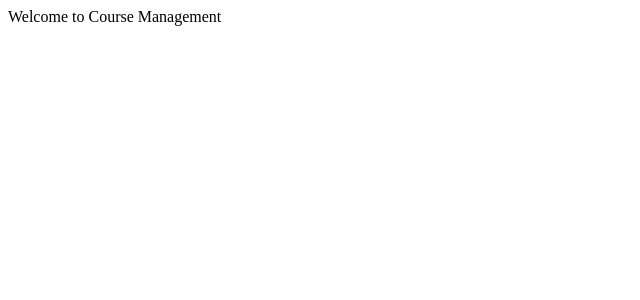
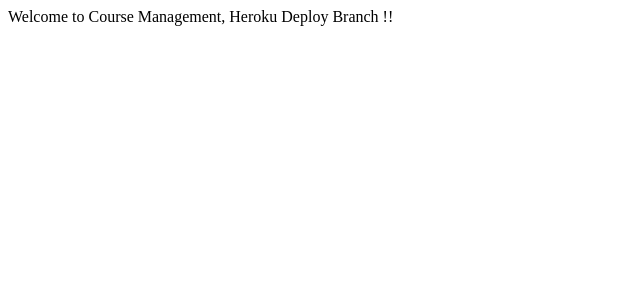
Before and after one commit to verma-rahul/CourseManagement-React, a React (Create React App) app: page / in a window 1280 px wide. Shown: the top 300 px of the page, without its empty margins (0-640 px from the left). Built offline with nearby package versions, Linux system fonts and the light colour scheme.

Commit message:
folder structure change and deployeon heroku deploy branch

```diff
--- a/src/App.js
+++ b/src/Components/App/App.js
@@ -5,7 +5,7 @@
   render() {
     return (
       <div>
-      Welcome to Course Management
+      Welcome to Course Management, Heroku Deploy Branch !!
       </div>
     );
   }
--- a/src/index.js
+++ b/src/index.js
@@ -1,10 +1,10 @@
 import React from 'react';
-import ReactDOM from 'react-dom';
+import {render} from 'react-dom';
 import './index.css';
-import App from './App';
+import App from './Components/App/App';
 import registerServiceWorker from './registerServiceWorker';
 
 
 const mountNode=document.getElementById('root');
-ReactDOM.render(<App />,mountNode );
+render(<App />,mountNode );
 registerServiceWorker();
```
Also changed, not shown: src/Components/App/App.css (added), 1 other file (tests, documents, lock files or other folders).
